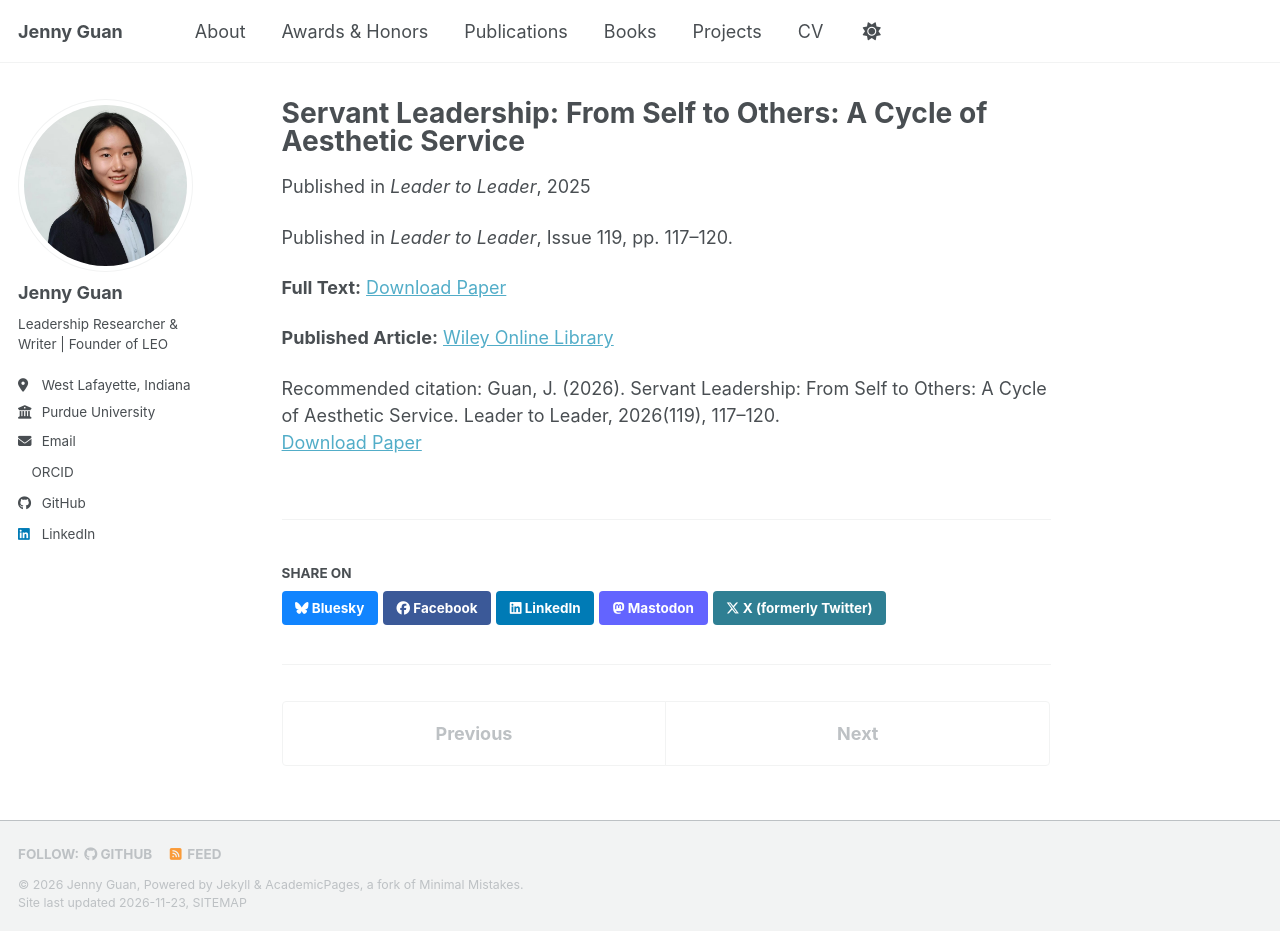
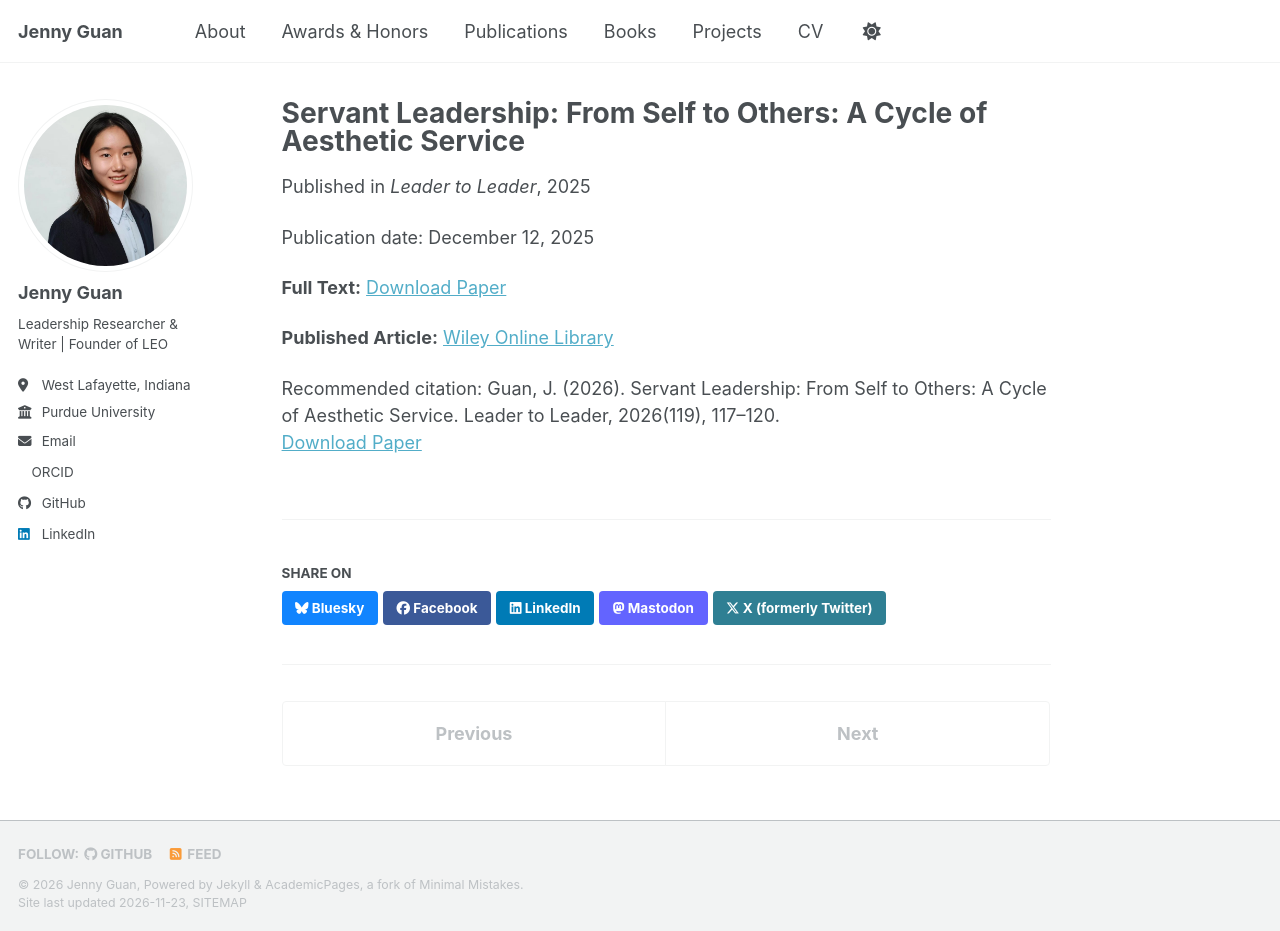
Before and after one commit to JennyGuan101/JennyGuan101.github.io, a Jekyll site: the page built from _publications/2026-servant-leadership.md, in a window 1280 px wide and 931 px high. Built offline with Jekyll 4.4.1, drawn with Linux system fonts in a browser that asks for light colours; a script bundle is joined from its source files by our own code; a style sheet for code colours, icons or effects is not loaded.

Commit message:
Update 2026-servant-leadership.md

```diff
--- a/_publications/2026-servant-leadership.md
+++ b/_publications/2026-servant-leadership.md
@@ -10,7 +10,7 @@ venue: "Leader to Leader"
 citation: "Guan, J. (2026). Servant Leadership: From Self to Others: A Cycle of Aesthetic Service. Leader to Leader, 2026(119), 117–120."
 ---
 
-Published in *Leader to Leader*, Issue 119, pp. 117–120.
+Publication date: December 12, 2025
 
 **Full Text:** [Download Paper](/files/Guan_2025_Servant_Leadership_From_Self_to_Others.pdf)
 
```
